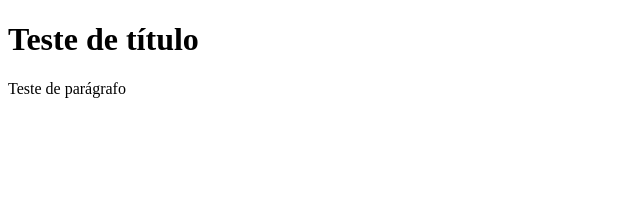
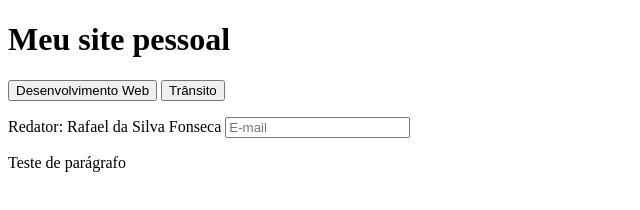
Before and after one commit to fonsecafael/rafaelfonseca, a plain HTML site: page index.html in a window 1280 px wide. Shown: the whole page, without its empty margins (0-640 px from the left). Drawn offline with Linux system fonts and the light colour scheme.

Commit message:
Primeiras alterações em minha página pessoal.

```diff
--- a/index.html
+++ b/index.html
@@ -8,7 +8,18 @@
     <meta name="viewport" content="width=device-width, maximum-scale=1.0, minimum-scale=1.0, initial-scale=1.0">
 </head>
 <body>
-<h1>Teste de título</h1>
-  <p>Teste de parágrafo</p>
+<header>
+  <h1>Meu site pessoal</h1>
+</header>
+<main>
+ <button>Desenvolvimento Web</button>
+ <button>Trânsito</button>
+</main>
+<footer>
+  <p>Redator: Rafael da Silva Fonseca
+    <input placeholder="E-mail" type="email">
+  </p>
+</footer>
+<p>Teste de parágrafo</p>
 </body>
 </html>
```
